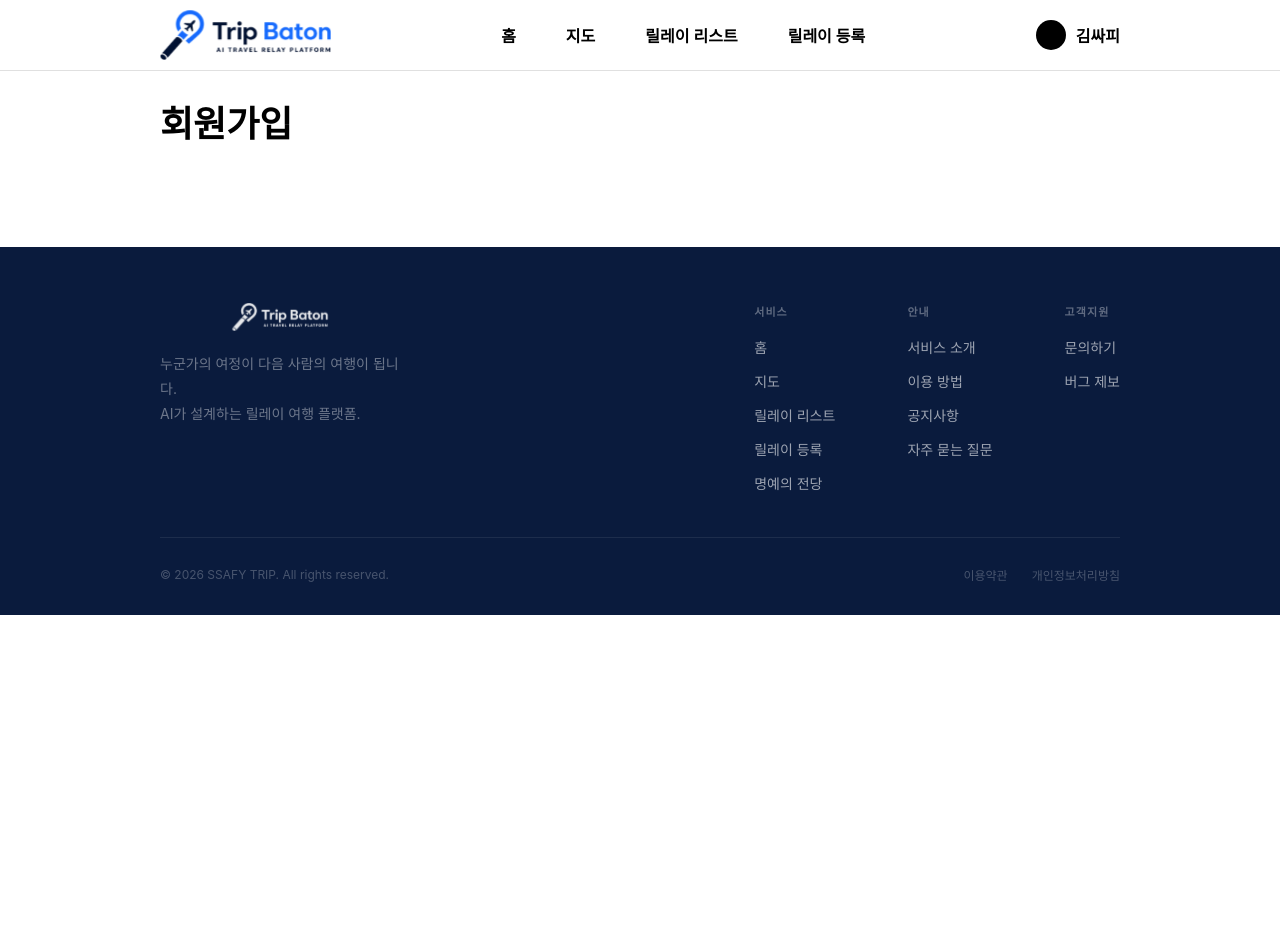
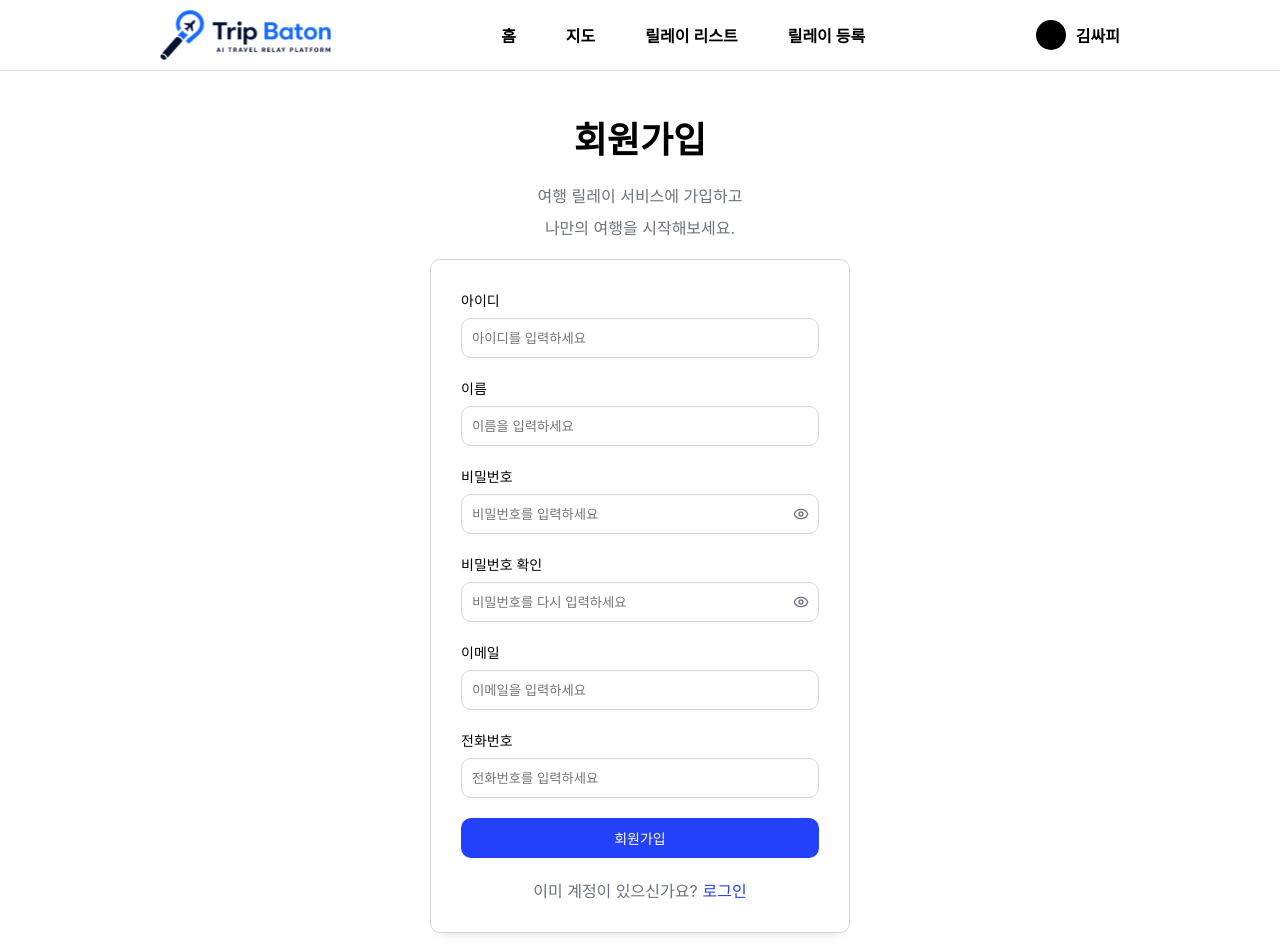
Before and after one commit to SSAFY-TRIP-AL/ssafy_trip_web, a React (Vite) app: page /auth/signup in a window 1280 px wide. Shown: the top 952 px of the page. Before the commit the page ends 800 px from the top, so only its background shows below. Built offline with nearby package versions, Linux system fonts and the light colour scheme; a web font is replaced by a local one.

Commit message:
feat: 회원가입 UI구현

```diff
--- a/src/page/auth/SignUp/css/SignUpDesktop.module.css
+++ b/src/page/auth/SignUp/css/SignUpDesktop.module.css
@@ -0,0 +1,81 @@
+.signupContainer {
+  display: flex;
+  flex-direction: column;
+  align-items: center;
+  gap: 20px;
+  margin-top: 40px;
+}
+.signupText {
+  display: flex;
+  flex-direction: column;
+  align-items: center;
+  gap: 8px;
+}
+.signupText span {
+  color: var(--color-gray-500);
+}
+.signupForm {
+  display: flex;
+  flex-direction: column;
+  gap: 20px;
+  width: 420px;
+  padding: 30px;
+  box-sizing: border-box;
+  border: 1px solid var(--color-gray-300);
+  border-radius: var(--border-radius-10);
+  box-shadow: var(--box-shadow-form);
+}
+.signupField {
+  display: flex;
+  flex-direction: column;
+  gap: 8px;
+}
+.signupField > label {
+  font-size: 14px;
+}
+.signupInputBox {
+  position: relative;
+  display: flex;
+  align-items: center;
+}
+.signupInputBox input {
+  width: 100%;
+  border: 1px solid var(--color-gray-300);
+  border-radius: var(--border-radius-10);
+  height: 40px;
+  color: var(--color-gray-500);
+  padding: 10px;
+  box-sizing: border-box;
+}
+.signupInputBox:has(.signupEyeBtn) input {
+  padding-right: 36px;
+}
+.signupEyeBtn {
+  position: absolute;
+  right: 10px;
+  background: none;
+  border: none;
+  cursor: pointer;
+  color: var(--color-gray-500);
+  display: flex;
+  align-items: center;
+  padding: 0;
+}
+.signupBtn {
+  background-color: var(--color-electric-blue);
+  border: none;
+  color: var(--color-pure-white);
+  font-size: 14px;
+  font-weight: 300;
+  border-radius: var(--border-radius-10);
+  height: 40px;
+}
+.signupForm > span {
+  display: flex;
+  justify-content: center;
+  color: var(--color-gray-500);
+}
+.signupForm > span > a {
+  margin-left: 5px;
+  color: var(--color-electric-blue);
+}
--- a/src/page/auth/SignUp/ui/SignUpDesktop.tsx
+++ b/src/page/auth/SignUp/ui/SignUpDesktop.tsx
@@ -1,7 +1,66 @@
+import { Eye, EyeOff } from "lucide-react";
+import { useState } from "react";
+import signupStyle from "../css/SignUpDesktop.module.css";
+import "../../../../style.css";
+
+const fields = [
+  { id: "userId", label: "아이디", type: "text", placeholder: "아이디를 입력하세요" },
+  { id: "name", label: "이름", type: "text", placeholder: "이름을 입력하세요" },
+  { id: "password", label: "비밀번호", type: "password", placeholder: "비밀번호를 입력하세요" },
+  { id: "passwordConfirm", label: "비밀번호 확인", type: "password", placeholder: "비밀번호를 다시 입력하세요" },
+  { id: "email", label: "이메일", type: "email", placeholder: "이메일을 입력하세요" },
+  { id: "phone", label: "전화번호", type: "tel", placeholder: "전화번호를 입력하세요" },
+];
+
 export default function SignUpDesktop() {
+  const [passwordVisible, setPasswordVisible] = useState<Record<string, boolean>>({
+    password: false,
+    passwordConfirm: false,
+  });
+
+  const toggleVisible = (id: string) => {
+    setPasswordVisible((prev) => ({ ...prev, [id]: !prev[id] }));
+  };
+
   return (
     <div className="container">
-      <h1 className="trip-h1">회원가입</h1>
+      <div className={signupStyle.signupContainer}>
+        <span className="trip-h1">회원가입</span>
+        <div className={signupStyle.signupText}>
+          <span className="trip-body1">여행 릴레이 서비스에 가입하고 </span>
+          <span className="trip-body1">나만의 여행을 시작해보세요. </span>
+        </div>
+        <form className={signupStyle.signupForm}>
+          {fields.map(({ id, label, type, placeholder }) => {
+            const isPassword = type === "password";
+            const inputType = isPassword && passwordVisible[id] ? "text" : type;
+
+            return (
+              <div key={id} className={signupStyle.signupField}>
+                <label htmlFor={id}>{label}</label>
+                <div className={signupStyle.signupInputBox}>
+                  <input id={id} type={inputType} placeholder={placeholder} />
+                  {isPassword && (
+                    <button
+                      type="button"
+                      className={signupStyle.signupEyeBtn}
+                      onClick={() => toggleVisible(id)}
+                    >
+                      {passwordVisible[id] ? <EyeOff size={16} /> : <Eye size={16} />}
+                    </button>
+                  )}
+                </div>
+              </div>
+            );
+          })}
+          <button type="submit" className={signupStyle.signupBtn}>
+            회원가입
+          </button>
+          <span>
+            이미 계정이 있으신가요?<a href="/login">로그인</a>
+          </span>
+        </form>
+      </div>
     </div>
   );
 }
--- a/src/style.css
+++ b/src/style.css
@@ -71,6 +71,7 @@ a {
   --border-radius-20: 20px;
   --border-radius-10: 10px;
   --box-shadow-default: 0 4px 12px rgba(0, 0, 0, 0.1);
+  --box-shadow-form: 0 10px 12px -10px rgba(0, 0, 0, 0.15);
 }
 .trip-h1 {
   font-size: var(--fs-h1);
```
